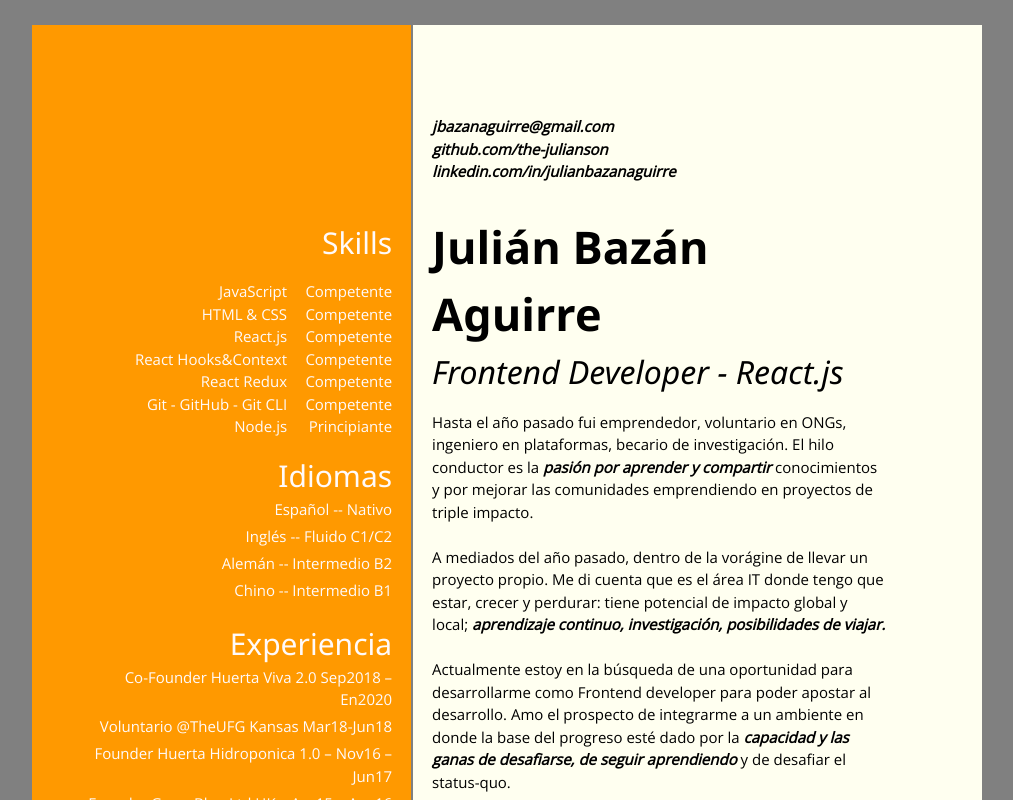
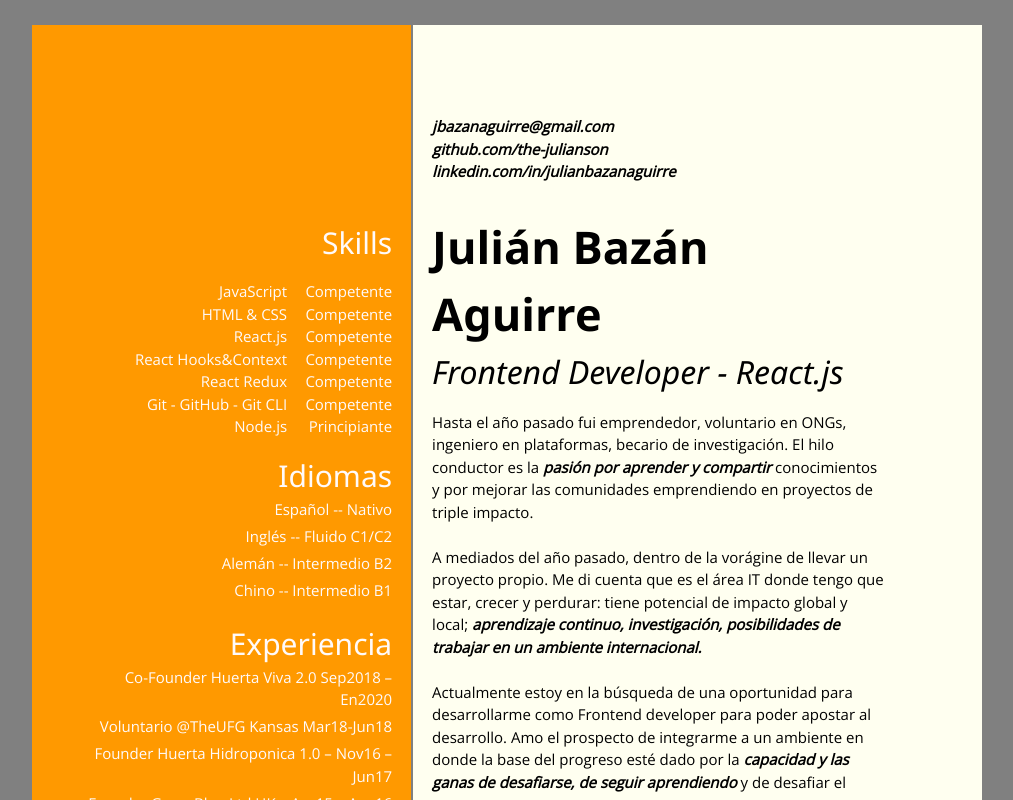
Before and after one commit to the-julianson/miportfolio, a React (Create React App) app: page / in a window 1280 px wide. Shown: the top 800 px of the page, without its empty margins (224-1237 px from the left). Built offline with nearby package versions, Linux system fonts and the light colour scheme.

Commit message:
changed text in presentation

```diff
--- a/package.json
+++ b/package.json
@@ -2,10 +2,12 @@
   "name": "portfolio",
   "version": "0.1.0",
   "private": true,
+  "homepage": "https://the-julianson.github.io/miportfolio",
   "dependencies": {
     "@testing-library/jest-dom": "^4.2.4",
     "@testing-library/react": "^9.3.2",
     "@testing-library/user-event": "^7.1.2",
+    "gh-pages": "^2.2.0",
     "node-sass": "^4.14.0",
     "react": "^16.13.1",
     "react-dom": "^16.13.1",
@@ -14,6 +16,8 @@
   "scripts": {
     "start": "react-scripts start",
     "build": "react-scripts build",
+    "predeploy": "yarn build",
+    "deploy": "gh-pages -d build",
     "test": "react-scripts test",
     "eject": "react-scripts eject"
   },
--- a/src/component/main-body/right-column/right-experience/right-experience.component.jsx
+++ b/src/component/main-body/right-column/right-experience/right-experience.component.jsx
@@ -13,7 +13,7 @@ const RigthExperience = () => {
          A mediados del año pasado, dentro de la vorágine de llevar un proyecto propio.
         Me di cuenta que es el área IT donde tengo que estar,
         crecer y perdurar: tiene potencial de impacto global y local;
-        <strong><i> aprendizaje continuo, investigación, posibilidades de viajar.</i></strong>
+        <strong><i> aprendizaje continuo, investigación, posibilidades de trabajar en un ambiente internacional.</i></strong>
         <br/>
         <br/>
         Actualmente estoy en la búsqueda de una oportunidad para desarrollarme
```
Also changed, not shown: 1 other file (tests, documents, lock files or other folders).
